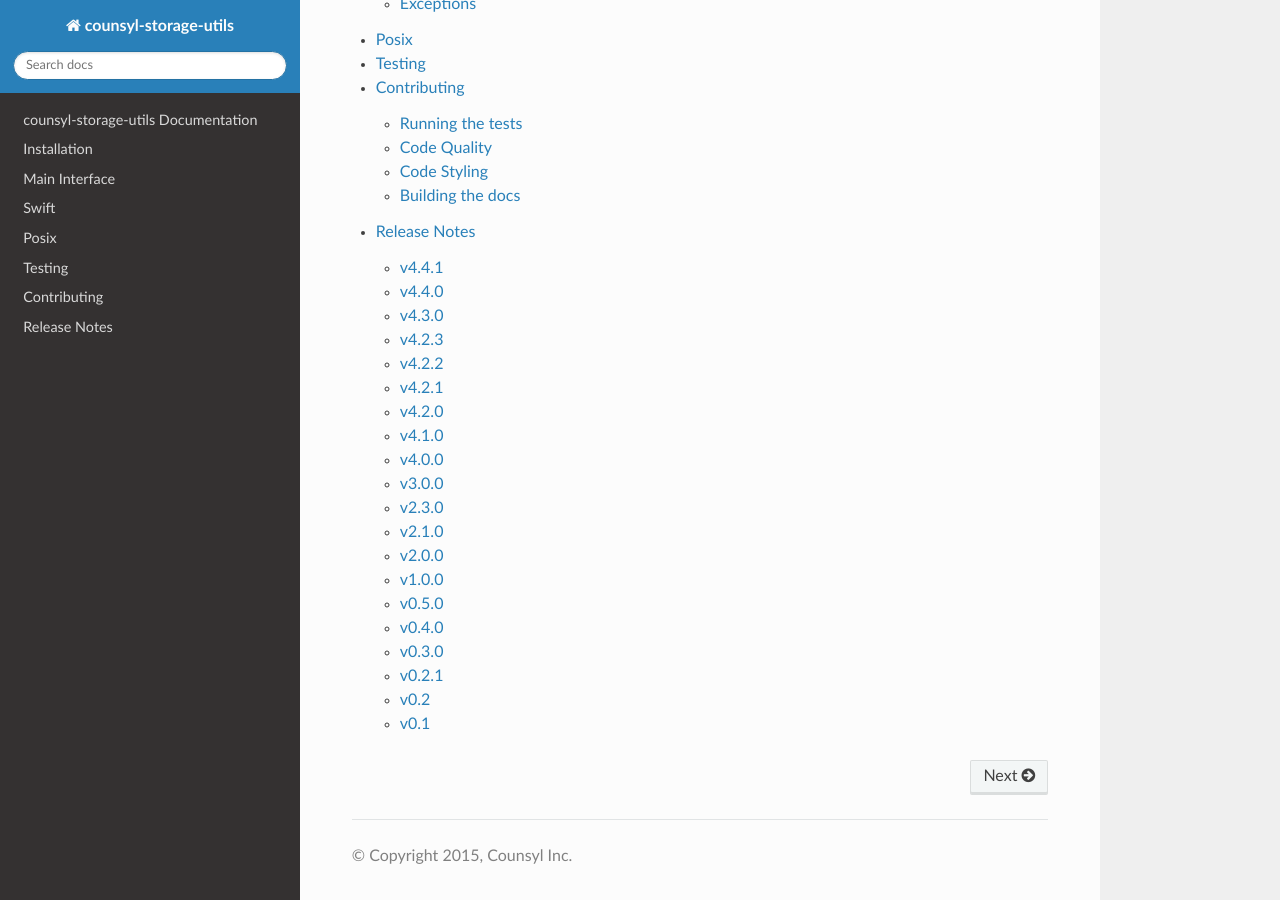
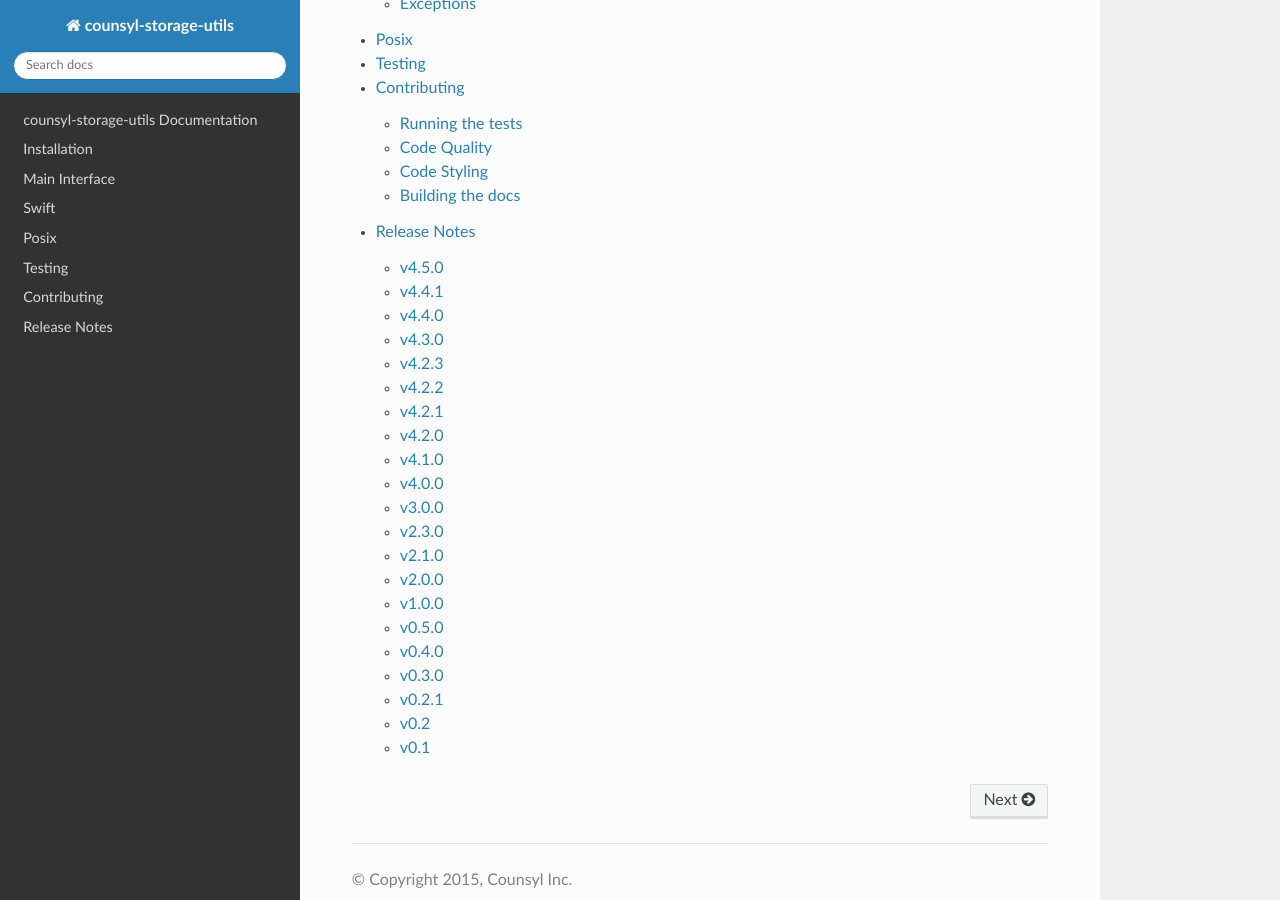
Before and after one commit to counsyl/stor, a Sphinx documentation site: the page built from docs/toc.rst, in a window 1280 px wide and 900 px high, scrolled down 588 px. Built offline with Sphinx 7.4.7 and the Read the Docs theme 2.0.0, drawn with Linux system fonts in a browser that asks for light colours; the version number could not be read and is left out.

Commit message:
updated release notes

```diff
--- a/docs/release_notes.rst
+++ b/docs/release_notes.rst
@@ -1,5 +1,11 @@
 Release Notes
 =============
+
+v4.5.0
+------
+
+
+* Added `SwiftPath.temp_url` for generating temporary object URLs
 
 v4.4.1
 ------
```
